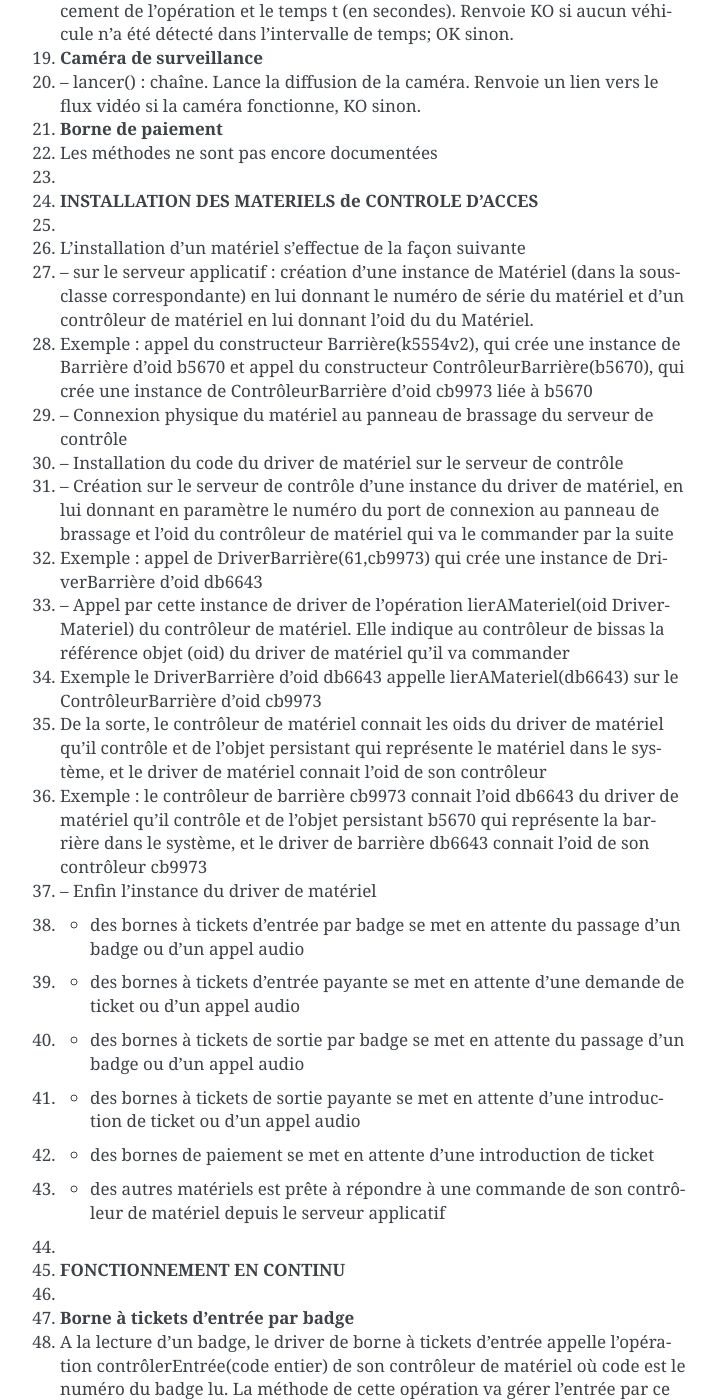
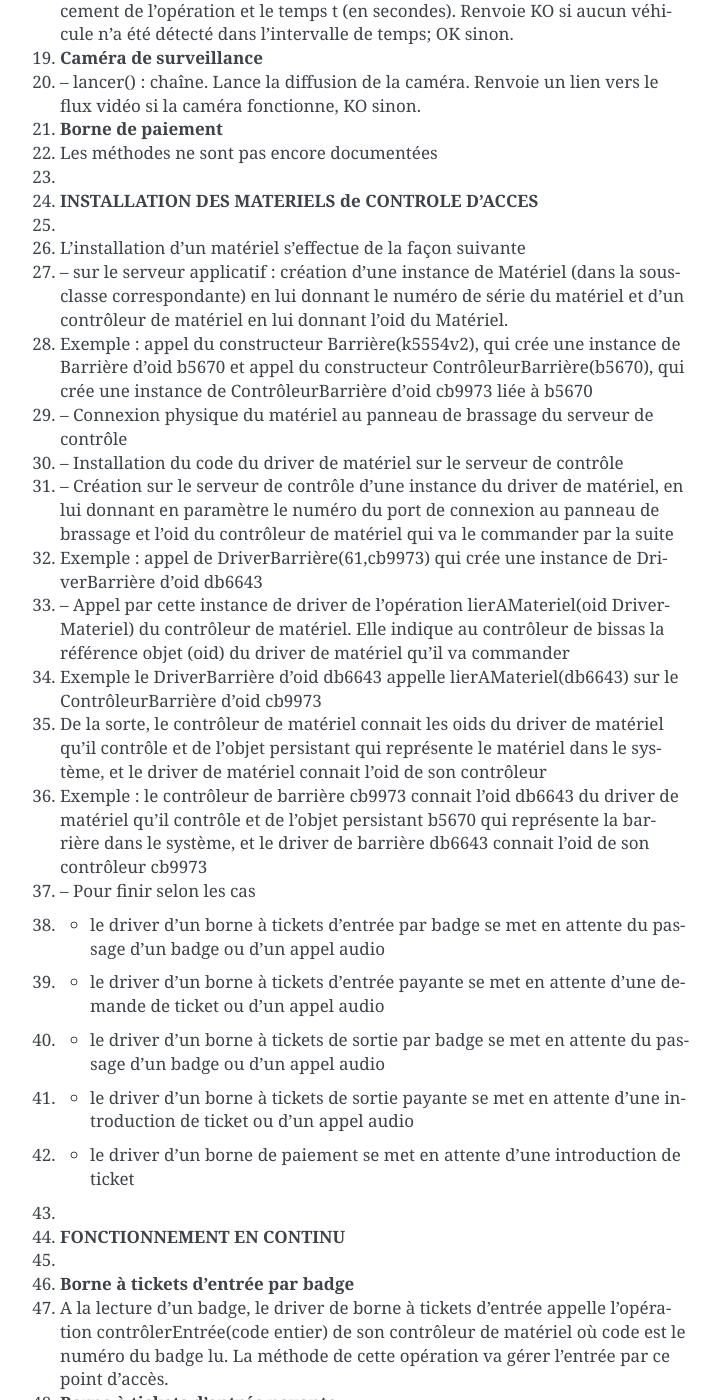
Before and after one commit to cyrilled/iPark, a Sphinx documentation site: the page built from master/source/res/DocDrivers.rst, in a window 1280 px wide and 1400 px high, scrolled down 979 px. Shown: the whole window, without its empty margins (390-1110 px from the left). Built offline with Sphinx 7.4.7, drawn with Linux system fonts in a browser that asks for light colours; some of the changed text lies outside the part shown.

Commit message:
Update DocDrivers.rst

```diff
--- a/master/source/res/DocDrivers.rst
+++ b/master/source/res/DocDrivers.rst
@@ -34,7 +34,7 @@ Ce document présente l'installation et le fonctionnement des drivers de bissas
 #. **INSTALLATION DES MATERIELS de CONTROLE D'ACCES**
 #. ######
 #. L'installation d'un matériel s'effectue de la façon suivante
-#. -- sur le serveur applicatif : création d'une instance de Matériel (dans la sous-classe correspondante) en lui donnant le numéro de série du matériel et d'un contrôleur de matériel en lui donnant l'oid du du Matériel.
+#. -- sur le serveur applicatif : création d'une instance de Matériel (dans la sous-classe correspondante) en lui donnant le numéro de série du matériel et d'un contrôleur de matériel en lui donnant l'oid du Matériel.
 #. Exemple : appel du constructeur Barrière(k5554v2), qui crée une instance de Barrière d'oid b5670 et appel du constructeur ContrôleurBarrière(b5670), qui crée une instance de ContrôleurBarrière d'oid cb9973 liée à b5670
 #. -- Connexion physique du matériel au panneau de brassage du serveur de contrôle
 #. -- Installation du code du driver de matériel sur le serveur de contrôle
@@ -44,13 +44,12 @@ Ce document présente l'installation et le fonctionnement des drivers de bissas
 #. Exemple le DriverBarrière d'oid db6643 appelle lierAMateriel(db6643) sur le ContrôleurBarrière d'oid cb9973
 #. De la sorte, le contrôleur de matériel connait les oids du driver de matériel qu'il contrôle et de l'objet persistant qui représente le matériel dans le système, et le driver de matériel connait l'oid de son contrôleur
 #. Exemple : le contrôleur de barrière cb9973 connait l'oid db6643 du driver de matériel qu'il contrôle et de l'objet persistant b5670 qui représente la barrière dans le système, et le driver de barrière db6643 connait l'oid de son contrôleur cb9973
-#. -- Enfin l'instance du driver de matériel
-#. - des bornes à tickets d'entrée par badge se met en attente du passage d'un badge ou d'un appel audio
-#. - des bornes à tickets d'entrée payante se met en attente d'une demande de ticket ou d'un appel audio
-#. - des bornes à tickets de sortie par badge se met en attente du passage d'un badge ou d'un appel audio
-#. - des bornes à tickets de sortie payante se met en attente d'une introduction de ticket ou d'un appel audio
-#. - des bornes de paiement se met en attente d'une introduction de ticket
-#. - des autres matériels est prête à répondre à une commande de son contrôleur de matériel depuis le serveur applicatif
+#. -- Pour finir selon les cas
+#. - le driver d'un borne à tickets d'entrée par badge se met en attente du passage d'un badge ou d'un appel audio
+#. - le driver d'un borne à tickets d'entrée payante se met en attente d'une demande de ticket ou d'un appel audio
+#. - le driver d'un borne à tickets de sortie par badge se met en attente du passage d'un badge ou d'un appel audio
+#. - le driver d'un borne à tickets de sortie payante se met en attente d'une introduction de ticket ou d'un appel audio
+#. - le driver d'un borne de paiement se met en attente d'une introduction de ticket
 #. ######
 #. **FONCTIONNEMENT EN CONTINU**
 #. ######
@@ -58,7 +57,7 @@ Ce document présente l'installation et le fonctionnement des drivers de bissas
 #. A la lecture d'un badge, le driver de borne à tickets d'entrée appelle l'opération contrôlerEntrée(code entier) de son contrôleur de matériel où code est le numéro du badge lu. La méthode de cette opération va gérer l'entrée par ce point d'accès.
 #. **Borne à tickets d'entrée payante**
 #. A la demande de ticket, le driver de borne à tickets imprime et sort un ticket de stationnement et appelle l'opération contrôlerEntrée(noTicket entier) de son contrôleur de matériel où noTicket est le numéro du ticket sorti. La méthode de cette opération va gérer le l'entrée par ce point d'accès.
-#. **Borne à tickets de sortie par badge **
+#. **Borne à tickets de sortie par badge**
 #. A la lecture d'un badge, le driver de borne à tickets d'entrée appelle l'opération contrôlerSortie(code entier) de son contrôleur de matériel où code est le numéro du badge lu. La méthode de cette opération va gérer la sortie par ce point d'accès.
 #. **Borne à tickets de sortie payante**
 #. A la lecture d'un ticket, le driver de borne appelle l'opération contrôlerSortie(noTicket entier) de son contrôleur de matériel où noTicket est le numéro du ticket de stationnement. La méthode de cette opération va gérer l'entrée par ce point d'accès.
```
